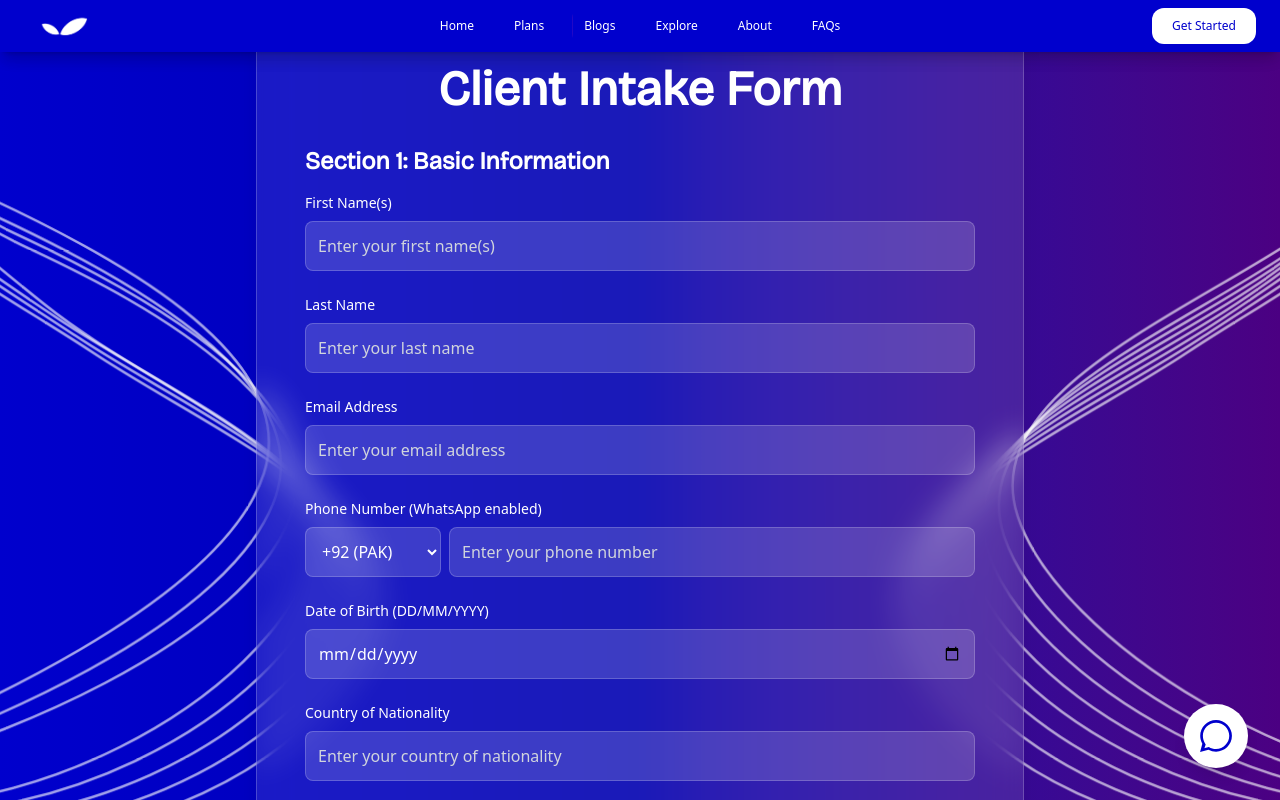
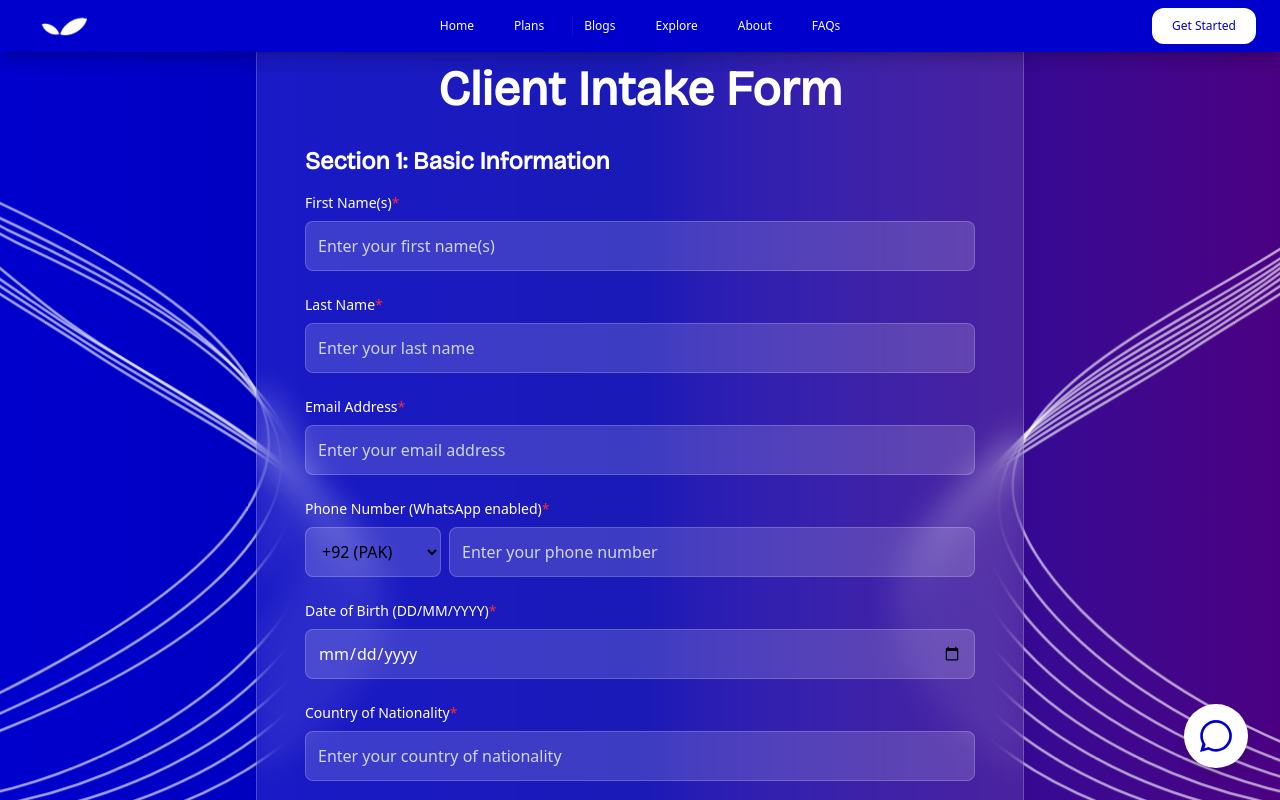
Before and after one commit to gradform/gradform, a React (Vite) app: page /cif in a window 1280 px wide. Shown: the top 800 px of the page. Built offline with nearby package versions, Linux system fonts and the light colour scheme.

Commit message:
CIF page: Removed extra footer, added required field asterisks and validation, improved country code dropdown styling

```diff
--- a/src/CIFPage.jsx
+++ b/src/CIFPage.jsx
@@ -1,7 +1,6 @@
 import React, { useState } from 'react';
 import { motion } from 'framer-motion';
 import Header from './components/Header';
-import Footer from './components/Footer';
 import Ribbons from './components/Ribbons';
 
 const countryCodes = [
@@ -72,6 +71,14 @@ const CIFPage = () => {
   };
 
   const handleNext = () => {
+    const requiredFields = ['firstName', 'lastName', 'email', 'phoneNumber', 'dob', 'nationality', 'residence'];
+    const isFormValid = requiredFields.every(field => formData[field].trim() !== '');
+
+    if (!isFormValid) {
+      alert("Please fill in all required fields before proceeding.");
+      return;
+    }
+
     // Logic to handle moving to the next section (Section 2)
     console.log("Section 1 Data:", formData);
     alert("Section 1 completed. Proceeding to Section 2 (not yet implemented).");
@@ -101,7 +108,7 @@ const CIFPage = () => {
             <h2 className="text-2xl font-semibold text-white mb-4">Section 1: Basic Information</h2>
 
             <div>
-              <label htmlFor="firstName" className="block text-sm font-medium text-white mb-2">First Name(s)</label>
+              <label htmlFor="firstName" className="block text-sm font-medium text-white mb-2">First Name(s)<span className="text-red-500">*</span></label>
               <input
                 type="text"
                 id="firstName"
@@ -110,11 +117,12 @@ const CIFPage = () => {
                 onChange={handleInputChange}
                 className="w-full p-3 rounded-lg bg-white/15 border border-white/20 text-white placeholder-gray-300 focus:outline-none focus:ring-2 focus:ring-blue-400"
                 placeholder="Enter your first name(s)"
+                required
               />
             </div>
 
             <div>
-              <label htmlFor="lastName" className="block text-sm font-medium text-white mb-2">Last Name</label>
+              <label htmlFor="lastName" className="block text-sm font-medium text-white mb-2">Last Name<span className="text-red-500">*</span></label>
               <input
                 type="text"
                 id="lastName"
@@ -123,11 +131,12 @@ const CIFPage = () => {
                 onChange={handleInputChange}
                 className="w-full p-3 rounded-lg bg-white/15 border border-white/20 text-white placeholder-gray-300 focus:outline-none focus:ring-2 focus:ring-blue-400"
                 placeholder="Enter your last name"
+                required
               />
             </div>
 
             <div>
-              <label htmlFor="email" className="block text-sm font-medium text-white mb-2">Email Address</label>
+              <label htmlFor="email" className="block text-sm font-medium text-white mb-2">Email Address<span className="text-red-500">*</span></label>
               <input
                 type="email"
                 id="email"
@@ -136,21 +145,23 @@ const CIFPage = () => {
                 onChange={handleInputChange}
                 className="w-full p-3 rounded-lg bg-white/15 border border-white/20 text-white placeholder-gray-300 focus:outline-none focus:ring-2 focus:ring-blue-400"
                 placeholder="Enter your email address"
+                required
               />
             </div>
 
             <div>
-              <label htmlFor="phoneNumber" className="block text-sm font-medium text-white mb-2">Phone Number (WhatsApp enabled)</label>
+              <label htmlFor="phoneNumber" className="block text-sm font-medium text-white mb-2">Phone Number (WhatsApp enabled)<span className="text-red-500">*</span></label>
               <div className="flex space-x-2">
                 <select
                   id="countryCode"
                   name="countryCode"
                   value={formData.countryCode}
                   onChange={handleInputChange}
-                  className="p-3 rounded-lg bg-white/15 border border-white/20 text-white focus:outline-none focus:ring-2 focus:ring-blue-400"
+                  className="p-3 rounded-lg bg-white/15 border border-white/20 text-black focus:outline-none focus:ring-2 focus:ring-blue-400"
+                  required
                 >
                   {countryCodes.map((country) => (
-                    <option key={country.iso} value={country.code}>
+                    <option key={country.iso} value={country.code} className="bg-white text-black">
                       {country.code} ({country.iso})
                     </option>
                   ))}
@@ -163,12 +174,13 @@ const CIFPage = () => {
                   onChange={handleInputChange}
                   className="w-full p-3 rounded-lg bg-white/15 border border-white/20 text-white placeholder-gray-300 focus:outline-none focus:ring-2 focus:ring-blue-400"
                   placeholder="Enter your phone number"
+                  required
                 />
               </div>
             </div>
 
             <div>
-              <label htmlFor="dob" className="block text-sm font-medium text-white mb-2">Date of Birth (DD/MM/YYYY)</label>
+              <label htmlFor="dob" className="block text-sm font-medium text-white mb-2">Date of Birth (DD/MM/YYYY)<span className="text-red-500">*</span></label>
               <input
                 type="date"
                 id="dob"
@@ -176,11 +188,12 @@ const CIFPage = () => {
                 value={formData.dob}
                 onChange={handleInputChange}
                 className="w-full p-3 rounded-lg bg-white/15 border border-white/20 text-white placeholder-gray-300 focus:outline-none focus:ring-2 focus:ring-blue-400"
+                required
               />
             </div>
 
             <div>
-              <label htmlFor="nationality" className="block text-sm font-medium text-white mb-2">Country of Nationality</label>
+              <label htmlFor="nationality" className="block text-sm font-medium text-white mb-2">Country of Nationality<span className="text-red-500">*</span></label>
               <input
                 type="text"
                 id="nationality"
@@ -189,11 +202,12 @@ const CIFPage = () => {
                 onChange={handleInputChange}
                 className="w-full p-3 rounded-lg bg-white/15 border border-white/20 text-white placeholder-gray-300 focus:outline-none focus:ring-2 focus:ring-blue-400"
                 placeholder="Enter your country of nationality"
+                required
               />
             </div>
 
             <div>
-              <label htmlFor="residence" className="block text-sm font-medium text-white mb-2">Country of Residence</label>
+              <label htmlFor="residence" className="block text-sm font-medium text-white mb-2">Country of Residence<span className="text-red-500">*</span></label>
               <input
                 type="text"
                 id="residence"
@@ -202,6 +216,7 @@ const CIFPage = () => {
                 onChange={handleInputChange}
                 className="w-full p-3 rounded-lg bg-white/15 border border-white/20 text-white placeholder-gray-300 focus:outline-none focus:ring-2 focus:ring-blue-400"
                 placeholder="Enter your country of residence"
+                required
               />
             </div>
 
@@ -216,7 +231,6 @@ const CIFPage = () => {
           </motion.div>
         </motion.div>
       </main>
-      <Footer />
     </div>
   );
 };
```
